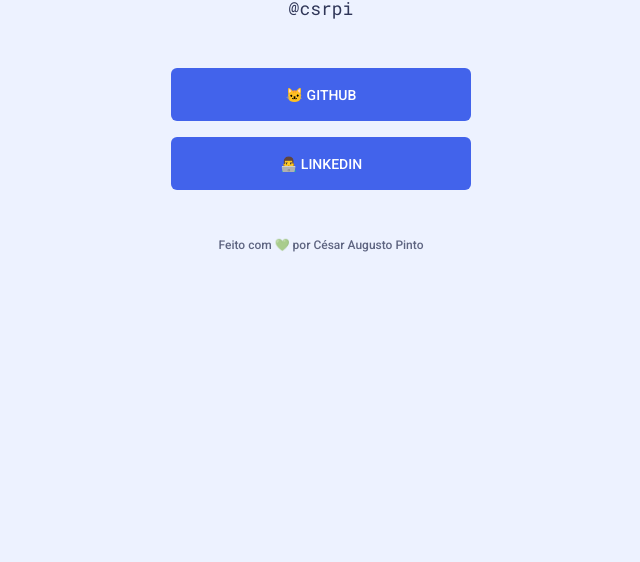
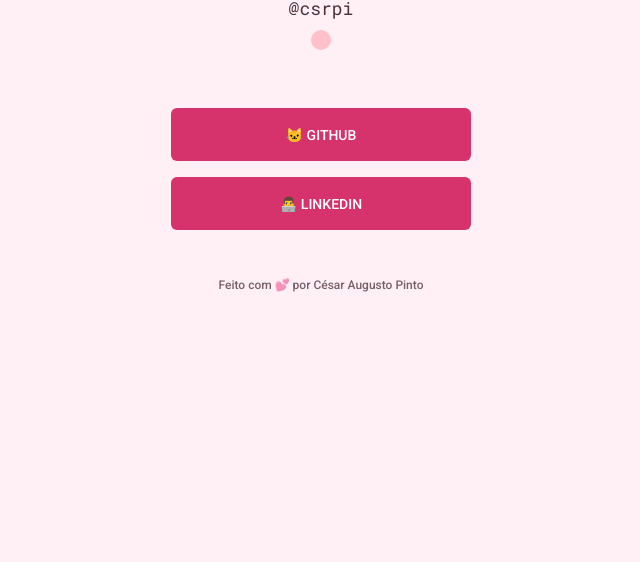
Before and after one commit to csrap/maratona-explorer-2, a plain HTML site: page index.html in a window 1280 px wide. Shown: the part 238-800 px from the top of the page, without its empty margins (319-959 px from the left). Drawn offline with Linux system fonts and the light colour scheme; a web font is replaced by a local one.

Commit message:
dark-mode

```diff
--- a/index.html
+++ b/index.html
@@ -19,9 +19,13 @@
 <body class="pink">
 
   <div class="container">
+
     <img class="avatar" src="https://github.com/csrap.png" alt="Imagen do César" />
     <h1>César Augusto Pinto</h1>
     <p class="username">@csrpi</p>
+    <button class="toogle" onclick="myFunction()"></button>
+
+
 
     <ul>
       <li>
@@ -32,8 +36,17 @@
       </li>
     </ul>
 
-    <footer>Feito com 💚 por César Augusto Pinto</footer>
+    <footer>Feito com 💕 por César Augusto Pinto</footer>
   </div>
+
+
+
+  <script>
+    function myFunction() {
+      var element = document.body;
+      element.classList.toggle("dark-mode");
+    }
+  </script>
 
 
 
--- a/style.css
+++ b/style.css
@@ -1,43 +1,39 @@
 * {
-  margin:0;
+  margin: 0;
   padding: 0;
   box-sizing: border-box;
 }
 
 html {
   /*variables*/
-  --bg-color: #EDF2FF;
-  --text-color: #00082F;
-  --primary-color: #4263EB;
-  --primary-colo-dark: #364FC7;
-
+  --bg-color: #edf2ff;
+  --text-color: #00082f;
+  --primary-color: #4263eb;
+  --primary-colo-dark: #364fc7;
 }
 
 body.dark-blue {
-  --bg-color: #00082F;
-  --text-color: #FFFFFF;
+  --bg-color: #00082f;
+  --text-color: #ffffff;
 }
 
-/* body.pink {
+body.pink {
   --bg-color: #fff0f6;
-  --text-color: #1f000B;
-  --primary-color: #D6336C;
-  --primary-colo-dark: #A61E4D;
-} */
-
-body.pink-dark {
-  --bg-color: #1F000B;
-  --text-color: #FFFFFF;
-  --primary-color: #D6336C;
-  --primary-colo-dark: #A61E4D;
+  --text-color: #1f000b;
+  --primary-color: #d6336c;
+  --primary-colo-dark: #a61e4d;
 }
 
+/* body.pink-dark {
+  --bg-color: #1f000b;
+  --text-color: #ffffff;
+  --primary-color: #d6336c;
+  --primary-colo-dark: #a61e4d;
+} */
 
 a {
   text-decoration: none;
-
 }
-
 
 body {
   background: var(--bg-color);
@@ -67,7 +63,6 @@ h1 {
   margin-top: 24px;
   margin-bottom: 8px;
   font-size: 32px;
-
 }
 
 .username {
@@ -81,8 +76,6 @@ ul {
   list-style: none;
   margin: 48px 0;
 }
-
-
 
 ul li a {
   height: 53px;
@@ -102,7 +95,6 @@ ul li a {
 
 ul li a:hover {
   background: var(--primary-colo-dark);
-
 }
 
 footer {
@@ -119,3 +111,20 @@ footer:hover {
 footer a {
   color: var(--text-color);
 }
+
+.dark-mode {
+  background: #1f000b;
+  color: #ffffff;
+  --primary-color: #d6336c;
+  --primary-colo-dark: #a61e4d;
+}
+
+button.toogle {
+  margin: 10px;
+  width: 20px;
+  height: 20px;
+  border-radius: 50%;
+  background: pink;
+  cursor: pointer;
+  border: none;
+}
```
